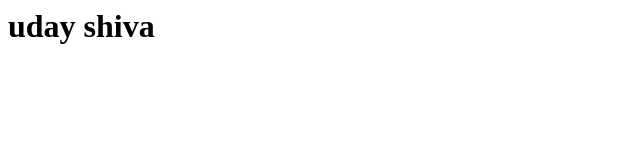
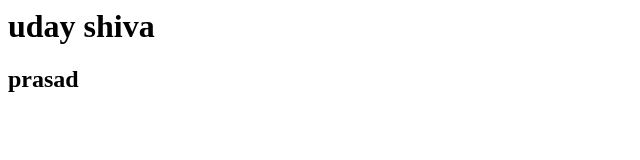
Before and after one commit to kandula-uday/shiva, a plain HTML site: page index.html in a window 1280 px wide. Shown: the full height of the page, 0-640 px from the left. Drawn offline with Linux system fonts and the light colour scheme.

Commit message:
second command

```diff
--- a/index.html
+++ b/index.html
@@ -1,3 +1,4 @@
 <html>
 <h1>uday shiva</h1>
+<h2>prasad</h2>
 </html>
```
